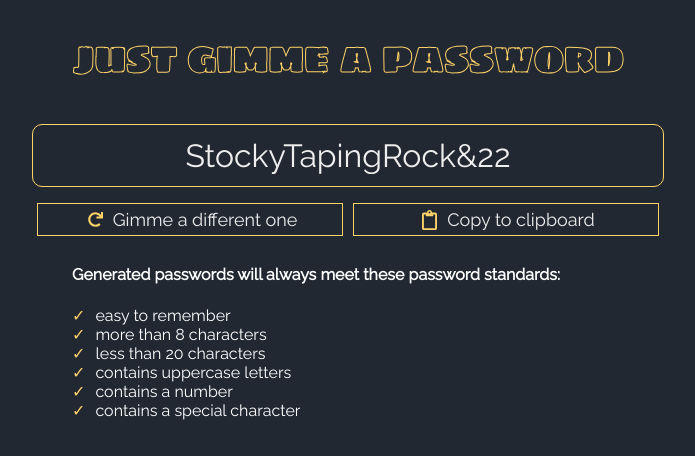
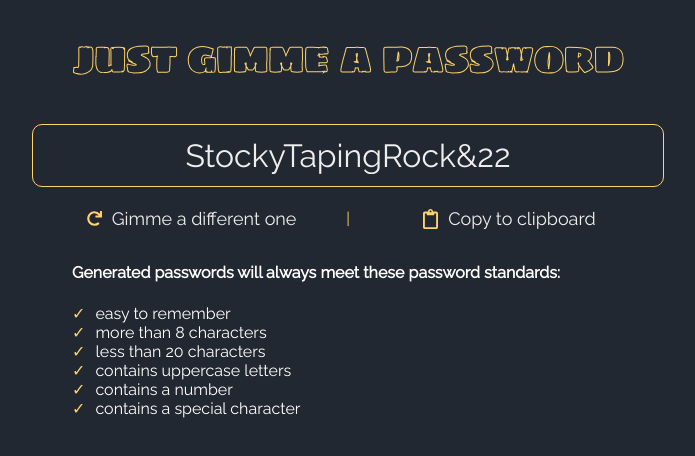
Before and after one commit to drrnyip/justgimmeapassword, a Vue app: page / in a window 1280 px wide. Shown: the top 456 px of the page, without its empty margins (292-987 px from the left). Built offline with nearby package versions, Linux system fonts and the light colour scheme; what vue-google-adsense would draw is missing.

Commit message:
feat: more styling changes

```diff
--- a/src/components/Generator.vue
+++ b/src/components/Generator.vue
@@ -7,17 +7,17 @@
       <img class="btn-icon" src="../assets/redo.svg" />
       <span>Gimme a different one</span>
     </button>
+    <span class="divider">|</span>
     <button class="btn" id="copy" @click="copyPassword">
       <img class="btn-icon" src="../assets/clipboard.svg" />
       <span>Copy to clipboard</span>
     </button>
-
   </div>
 </template>
 
 <script>
 import { useToast } from "vue-toastification";
-import { generateNewPassword } from "../words"
+import { generateNewPassword } from "../words";
 
 export default {
   name: "Generator",
@@ -62,7 +62,6 @@ export default {
 </script>
 
 <style scoped>
-
 #generator {
   width: 100%;
   padding: 12px 20px;
@@ -73,9 +72,9 @@ export default {
   text-align: center;
   font-size: 2em;
   border-radius: 10px;
-  border: 1px solid #FFD369;
+  border: 1px solid #ffd369;
   background: #222831;
-  color: #EEEEEE;
+  color: #eeeeee;
 }
 
 .btn-icon {
@@ -84,16 +83,29 @@ export default {
   margin: -3px 10px 0px 5px;
 }
 
+.controls {
+  cursor: pointer;
+}
+
+.controls > .divider {
+  color: #ffd369;
+}
+
 .controls > .btn {
   width: 100%;
   font-size: 18px;
   padding: 5px 10px;
   margin: 8px 5px;
   font-family: "Raleway", sans-serif;
+  border-radius: 10px;
   background: #222831;
-  color: #EEEEEE;
-  border: 1px ridge #FFD369;
+  color: #eeeeee;
+  border: none;
   cursor: pointer;
+}
+
+.controls > .btn:hover {
+  background: #393E46;
 }
 
 @media (max-width: 1024px) {
```
